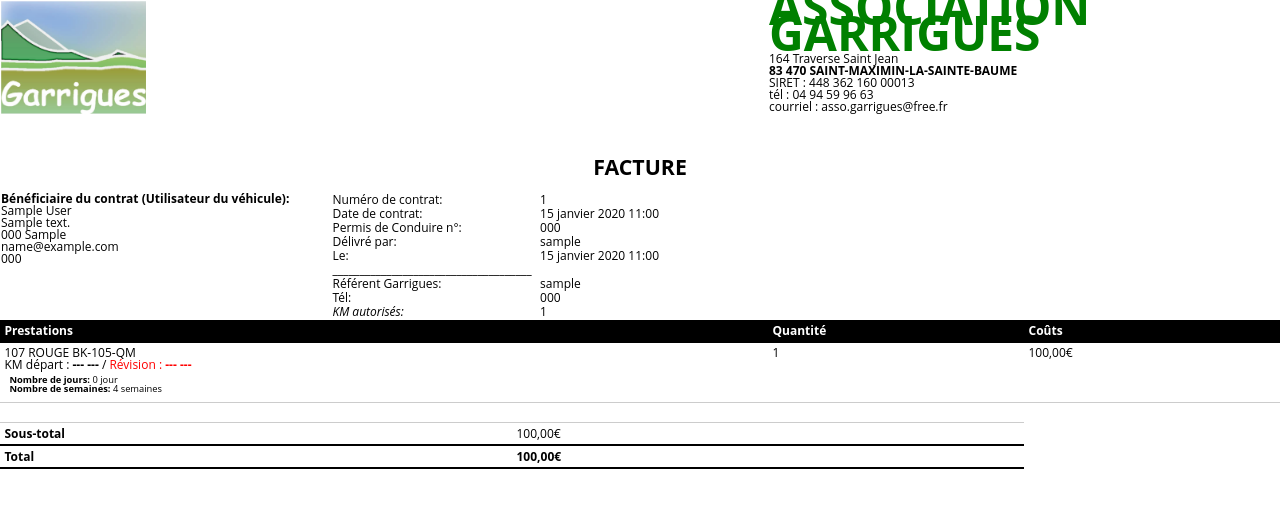
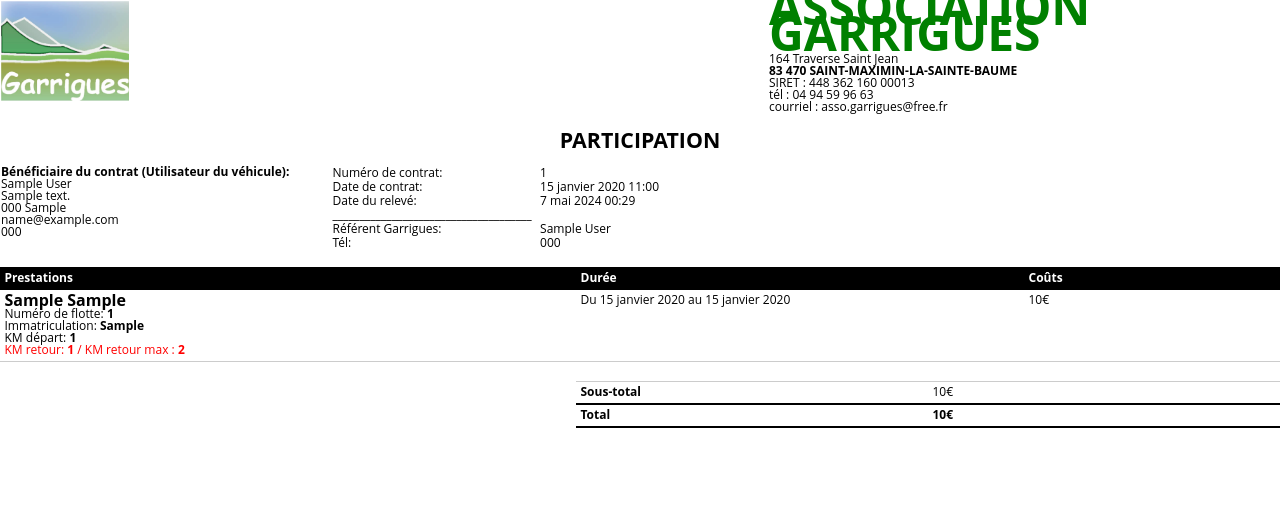
Before and after one commit to ASSOGARRIGUES/PlaterformeMobilite, a Django app: template backend/templates/invoices/bill.html in a window 1280 px wide. Shown: the top 508 px of the page. Run offline with Django 5.2, Linux system fonts and the light colour scheme; tables that the repository leaves empty hold one stand-in row (values such as "Sample post"); the template is opened without the code that fills it: values that come from a table or form of the project are taken from there, most other values are stand-ins (such as "Sample title", 1, 10 or a date in 2020); parts of the project's set-up code (start-up, migrations or seed data) failed here and were passed over.

Commit message:
Finish bill pdf

```diff
--- a/backend/api/models.py
+++ b/backend/api/models.py
@@ -134,6 +134,8 @@ class Contract(models.Model):
     def render_bill_pdf(self):
         context = {
             "contract": self,
+            "final_price": self.price - self.discount,
+            "km_overpass":  self.end_kilometer > self.max_kilometer+self.start_kilometer
         }
         pdf = render_to_pdf('invoices/bill.html', context)
         return pdf
--- a/backend/templates/invoices/bill.html
+++ b/backend/templates/invoices/bill.html
@@ -1,15 +1,33 @@
+{% load static %}
+
 <!DOCTYPE html>
 <!-- saved from url=(0146)https://mobilite.asso-garrigues.fr/wp-admin/admin-ajax.php?action=generate_wpo_wcpdf&document_type=packing-slip&order_ids=9426&_wpnonce=05c31172a1 -->
 <html><head><meta http-equiv="Content-Type" content="text/html; charset=UTF-8">
 
     <title>Contrat de mise à disposition d'un véhicule motorisé</title>
     <style type="text/css">/* Main Body */
-    @page {
-        margin-top: 1cm;
-        margin-bottom: 3cm;
-        margin-left: 2cm;
-        margin-right: 2cm;
+@page {
+        size: a4 portrait;
+        {#margin-top: 1cm;#}
+        {#margin-bottom: 3cm;#}
+        {#margin-left: 2cm;#}
+        {#margin-right: 2cm;#}
+
+        @frame content_frame {          /* Content Frame */
+            left: 40pt; width: 515pt; top: 28pt; height: 766pt;
+        }
+
+         @frame footer_frame {           /* Another static Frame */
+            -pdf-frame-content: footer_content;
+            left: 40pt; width: 515pt; top: 794pt; height: 20pt;
+        }
     }
+
+    {#@font-face {#}
+    {#    font-family: Roboto;#}
+    {#    src: url({% static 'fonts/Roboto-Regular.ttf' %});#}
+    {#}#}
+
     body {
         background: #fff;
         color: #000;
@@ -96,7 +114,7 @@
 
     /* Header */
     table.head {
-        margin-bottom: 12mm;
+        margin-bottom: 20px;
     }
 
     td.header img {
@@ -143,16 +161,19 @@
     /* Order details */
     table.order-details {
         width:100%;
-        margin-bottom: 8mm;
+        margin-bottom: 20px;
+        margin-top: 16px;
     }
 
-    .quantity,
+    .quantity{
+        width: 35%;
+    }
     .price {
         width: 20%;
     }
 
     .order-details tr {
-        page-break-inside: always;
+        page-break-inside: auto;
         page-break-after: auto;
     }
 
@@ -283,8 +322,8 @@
 
 <table class="head container">
     <tbody><tr>
-        <td class="header">
-            <img src="./invoice_files/Logo_original.png" width="725" height="565" alt="&lt;font size=&quot;20px&quot; color=&quot;green&quot;&gt;ASSOCIATION GARRIGUES&lt;/font&gt;">		</td>
+        <td class="header" style="text-align: left; padding-right: 25px">
+            <img src="{% static 'invoice_files/Logo_original.png' %}"  height="100" alt="&lt;font size=&quot;20px&quot; color=&quot;green&quot;&gt;ASSOCIATION GARRIGUES&lt;/font&gt;">		</td>
         <td class="shop-info">
             <div class="shop-name"><h3><font size="20px" color="green">ASSOCIATION GARRIGUES</font></h3></div>
             <div class="shop-address"><p>164 Traverse Saint Jean<br>
@@ -296,7 +335,7 @@
     </tr>
     </tbody></table>
 
-<h1 class="document-type-label">Facture</h1>
+<h1 class="document-type-label">Participation</h1>
 
 
 <table class="contract-head">
@@ -315,38 +354,26 @@
                     <th>Numéro de contrat:</th>
                     <td>{{ contract.id }}</td>
                 </tr>
-                <tr class="order-date">
+                <tr class="delivery-date">
                     <th>Date de contrat:</th>
                     <td>{{ contract.created_at }}</td>
                 </tr>
                 <tr class="delivery-date">
-                    <th>Permis de Conduire n°:</th>
-                    <td>{{ contract.beneficiary.license_number }}</td>
+                    <th>Date du relevé:</th>
+                    <td>{% now "DATETIME_FORMAT" %}</td>
                 </tr>
-                <tr class="delivery-date">
-                    <th>Délivré par:</th>
-                    <td>{{ contract.created_by }}</td>
-                </tr>
-                <tr class="delivery-date">
-                    <th>Le:</th>
-                    <td>{{ contract.created_at }}</td>
-                </tr>
+
                 <tr class="delivery-date">
                     <th>_____________________________________</th>
                     <td></td>
                 </tr>
                 <tr class="delivery-date">
                     <th>Référent Garrigues:</th>
-                    <td>{{ contract.referent }}</td>
+                    <td>{{ contract.referent.first_name }} {{ contract.referent.last_name }}</td>
                 </tr>
                 <tr class="delivery-date">
                     <th>Tél:</th>
                     <td>{{ contract.referent.phone }}</td>
-                </tr>
-                <tr></tr>
-                <tr class="delivery-date">
-                    <th><i>KM autorisés:</i></th>
-                    <td>{{ contract.max_kilometer }}</td>
                 </tr>
                 </tbody>
             </table>
@@ -360,42 +387,68 @@
     <thead>
     <tr>
         <th class="product">Prestations</th>
-        <th class="quantity">Quantité</th>
+        <th class="quantity">Durée</th>
         <th class="price">Coûts</th>
     </tr>
     </thead>
     <tbody>
-    <tr class="2046">
+    <tr>
         <td class="product">
-            <span class="item-name">107 ROUGE BK-105-QM</span>
-            <div class="product-description">KM départ :&nbsp;<strong>--- ---</strong> / <span style="color: red">Révision :&nbsp;<strong>--- ---</strong></span></div>				<span class="item-meta"><ul class="wc-item-meta"><li><strong class="wc-item-meta-label">Nombre de jours:</strong> <p>0 jour</p></li><li><strong class="wc-item-meta-label">Nombre de semaines:</strong> <p>4 semaines</p></li></ul></span>
-            <dl class="meta">
-            </dl>
+            {#            <span class="item-name">{{ contract.vehicle.fleet_id }}</span>#}
+            <span style="font-size: 16px;"> <strong>{{ contract.vehicle.brand }} {{ contract.vehicle.modele }}</strong></span> <br>
+            Numéro de flotte: <strong>{{ contract.vehicle.fleet_id }}</strong><br>
+            Immatriculation: <strong>{{ contract.vehicle.imat }}</strong>
+            <div style="padding: 0; margin: 0">
+                KM départ:&nbsp;<strong>{{ contract.start_kilometer }}</strong> <br>
+                <span style="color: {{ km_overpass|yesno:'red,green' }}">
+                    KM retour:&nbsp;<strong>{{ contract.end_kilometer }}</strong> / KM retour max :&nbsp;<strong>{{ contract.start_kilometer|add:contract.max_kilometer }}</strong>
+                </span>
+
+            </div>
+
         </td>
-        <td class="quantity">1</td>
-        <td class="price"><span class="woocommerce-Price-amount amount">100,00<span class="woocommerce-Price-currencySymbol">€</span></span></td>
+        <td class="quantity">
+            Du {{ contract.start_date }} au {{ contract.end_date }}
+        </td>
+        <td class="price">
+            {{ contract.price }}€
+        </td>
     </tr>
     </tbody>
+
     <tfoot>
     <tr class="no-borders">
+        <td class="no-borders">
 
+        </td>
         <td class="no-borders" colspan="2">
             <table class="totals">
                 <tfoot>
                 <tr class="cart_subtotal">
                     <td class="no-borders"></td>
                     <th class="description">Sous-total&nbsp;</th>
-                    <td class="price"><span class="totals-price"><span class="woocommerce-Price-amount amount">100,00<span class="woocommerce-Price-currencySymbol">€</span></span></span></td>
+                    <td class="price">
+                        {{ contract.price }}€
+                    </td>
                 </tr>
-                <tr class="payment_method">
-                    <td class="no-borders"></td>
-                    <th class="description">Moyen de paiement&nbsp;</th>
-                    <td class="price"><span class="totals-price">Chèque ou Espèces</span></td>
-                </tr>
+
+                {# if contract.discount is different from 0, then display the discount section #}
+                {% if contract.discount != 0 %}
+                    <tr class="cart_discount">
+                        <td class="no-borders"></td>
+                        <th class="description">Remise&nbsp;</th>
+                        <td class="price">
+                            -{{ contract.discount }}€
+                        </td>
+                    </tr>
+                {% endif %}
+
                 <tr class="order_total">
                     <td class="no-borders"></td>
                     <th class="description">Total&nbsp;</th>
-                    <td class="price"><span class="totals-price"><span class="woocommerce-Price-amount amount">100,00<span class="woocommerce-Price-currencySymbol">€</span></span></span></td>
+                    <td class="price">
+                        {{ final_price }}€
+                    </td>
                 </tr>
                 </tfoot>
             </table>
--- a/backend/templates/invoices/invoice.html
+++ b/backend/templates/invoices/invoice.html
@@ -323,7 +323,7 @@
 
 <table class="head container">
     <tbody><tr>
-        <td class="header" style="text-align: right; padding-right: 25px">
+        <td class="header" style="text-align: left; padding-right: 25px">
             <img src="{% static 'invoice_files/Logo_original.png' %}"  height="100" alt="&lt;font size=&quot;20px&quot; color=&quot;green&quot;&gt;ASSOCIATION GARRIGUES&lt;/font&gt;">		</td>
         <td class="shop-info">
             <div class="shop-name"><h3><font size="20px" color="green">ASSOCIATION GARRIGUES</font></h3></div>
```
Also changed, not shown: other parts of backend/templates/invoices/bill.html (+42 -24 lines).
